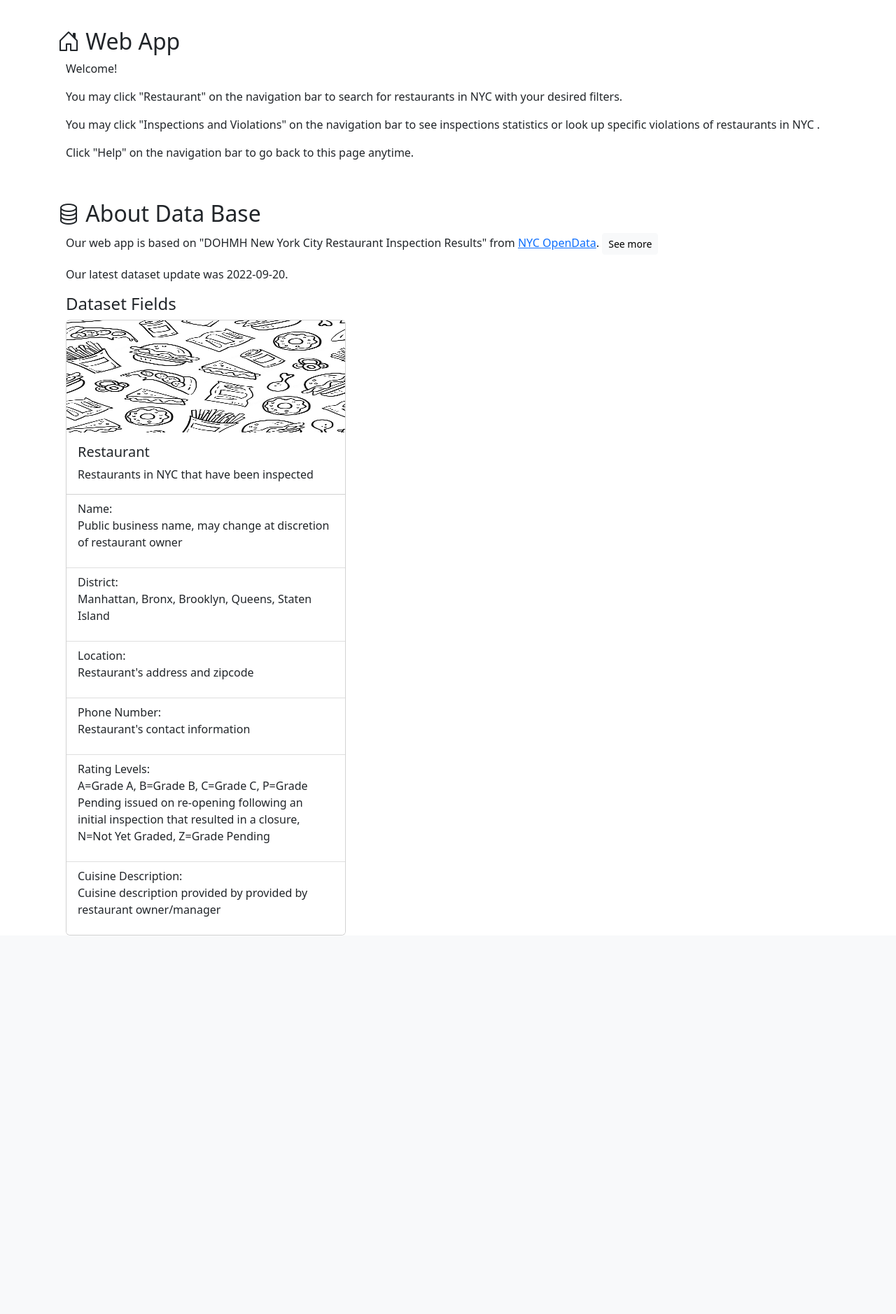
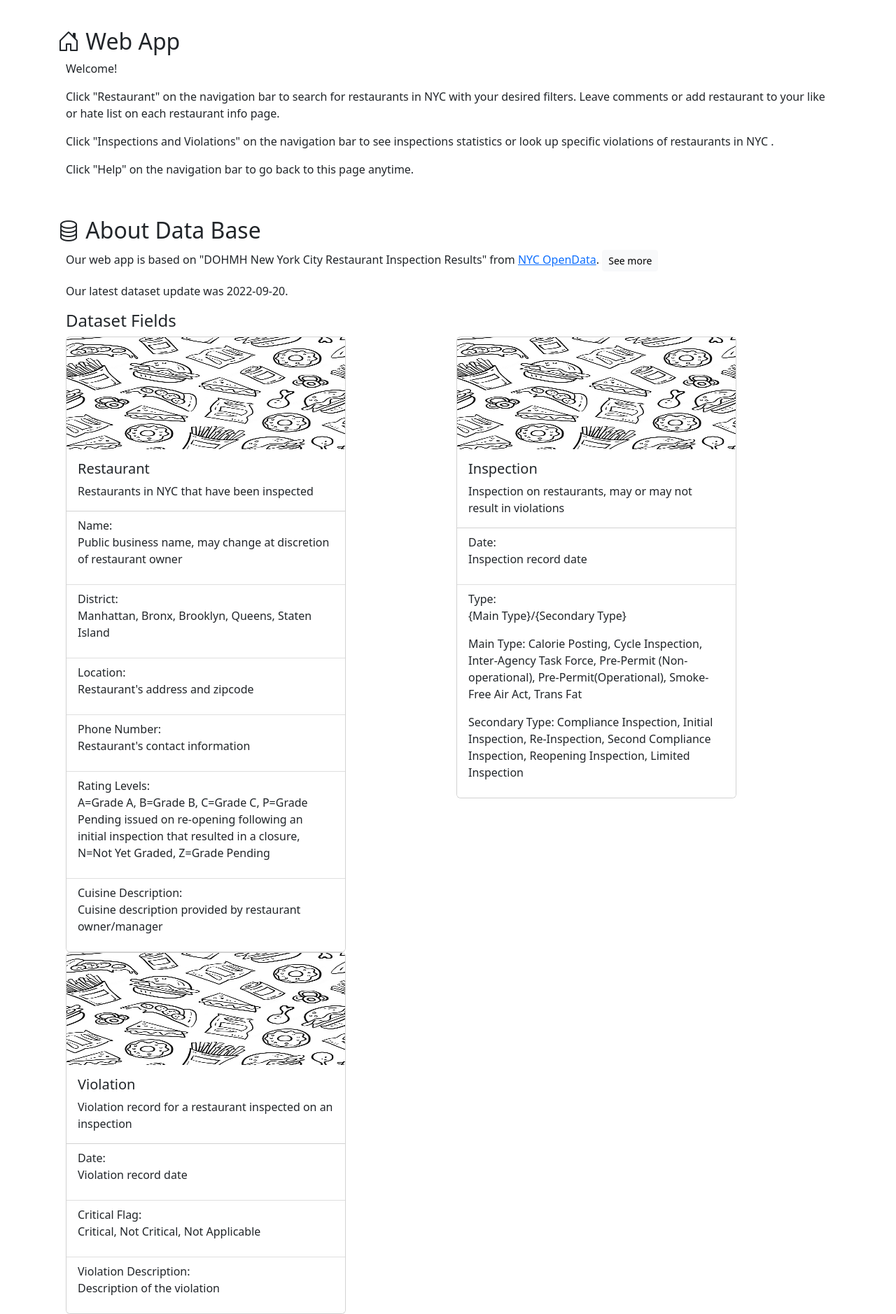
Before and after one commit to Xiaoyang-Song/NYC-Restaurant-Inspection-Database, a Flask app: page /help/helppage in a window 1280 px wide. Shown: the part 56-1934 px from the top of the page at 70% size. Before the commit the page ends 1393 px from the top, so only its background shows below. Run offline with Flask 2, Linux system fonts and the light colour scheme; parts of the project's set-up code (start-up, migrations or seed data) failed here and were passed over.

Commit message:
help page update

```diff
--- a/frontend/templates/help/helppage.html
+++ b/frontend/templates/help/helppage.html
@@ -51,8 +51,8 @@
 
         <div class="container bm-5 tm-5">
              <p>Welcome!</p>
-            <p>You may click "Restaurant" on the navigation bar to search for restaurants in NYC with your desired filters.</p>
-            <p>You may click "Inspections and Violations" on the navigation bar to see inspections statistics or look up specific violations of restaurants in NYC .</p>
+            <p>Click "Restaurant" on the navigation bar to search for restaurants in NYC with your desired filters. Leave comments or add restaurant to your like or hate list on each restaurant info page.</p>
+            <p>Click "Inspections and Violations" on the navigation bar to see inspections statistics or look up specific violations of restaurants in NYC .</p>
             <p>Click "Help" on the navigation bar to go back to this page anytime.</p>
         </div>
 
@@ -75,7 +75,8 @@
 
                 <p>Our latest dataset update was 2022-09-20.</p>
                 <h4>Dataset Fields</h4>
-
+                <div class="row">
+                  <div class="col">
                     <div class="card" style="width: 25rem;">
                       <img src="/static/images/food_bkg.jpeg" style="height:10rem" class="card-img-top" alt="...">
                         <div class="card-body">
@@ -88,8 +89,44 @@
                             <li class="list-group-item">Location: <p>Restaurant's address and zipcode</p></li>
                             <li class="list-group-item">Phone Number: <p>Restaurant's contact information</p></li>
                             <li class="list-group-item">Rating Levels: <p>A=Grade A, B=Grade B, C=Grade C, P=Grade Pending issued on re-opening following an initial inspection that resulted in a closure, N=Not Yet Graded, Z=Grade Pending</p></li>
-                        <li class="list-group-item">Cuisine Description: <p>Cuisine description provided by provided by restaurant owner/manager</p></li>
+                            <li class="list-group-item">Cuisine Description: <p>Cuisine description provided by restaurant owner/manager</p></li>
                         </ul>
+                    </div>
+                  </div>
+                  <div class="col">
+                    <div class="card" style="width: 25rem;">
+                      <img src="/static/images/food_bkg.jpeg" style="height:10rem" class="card-img-top" alt="...">
+                        <div class="card-body">
+                                <h5 class="card-title">Inspection</h5>
+                                <p class="card-text">Inspection on restaurants, may or may not result in violations</p>
+                        </div>
+                        <ul class="list-group list-group-flush">
+                            <li class="list-group-item">Date: <p>Inspection record date</p></li>
+                            <li class="list-group-item">Type:
+                              <p>{Main Type}/{Secondary Type}</p>
+                              <p>Main Type: Calorie Posting, Cycle Inspection, Inter-Agency Task Force, Pre-Permit (Non-operational), Pre-Permit(Operational), Smoke-Free Air Act, Trans Fat</p>
+                              <p>Secondary Type: Compliance Inspection, Initial Inspection, Re-Inspection, Second Compliance Inspection, Reopening Inspection, Limited Inspection</p>
+                            </li>
+
+                        </ul>
+                    </div>
+                  </div>
+                  <div class="col">
+                    <div class="card" style="width: 25rem;">
+                      <img src="/static/images/food_bkg.jpeg" style="height:10rem" class="card-img-top" alt="...">
+                        <div class="card-body">
+                                <h5 class="card-title">Violation</h5>
+                                <p class="card-text">Violation record for a restaurant inspected on an inspection</p>
+                        </div>
+                        <ul class="list-group list-group-flush">
+                            <li class="list-group-item">Date: <p>Violation record date</p></li>
+                            <li class="list-group-item">Critical Flag:
+                              <p>Critical, Not Critical, Not Applicable</p>
+                            </li>
+                            <li class="list-group-item">Violation Description: <p>Description of the violation</p></li>
+                        </ul>
+                    </div>
+                  </div>
               </div>
         </div>
     </div>
```
Lines whose indentation alone changed are shown as unchanged.
